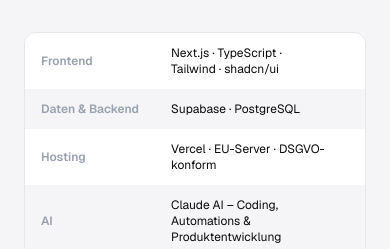
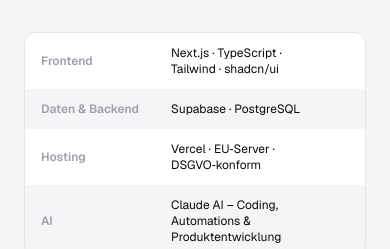
Before and after one commit to JensGildehaus/ratinga-website, a Next.js app: page / in a window 390 px wide. Shown: the part 940-1189 px from the top of the page. Built offline with nearby package versions, Linux system fonts and the light colour scheme.

Commit message:
Fix mobile line break: non-breaking hyphens in DSGVO-konform, EU-Server

```diff
--- a/app/page.tsx
+++ b/app/page.tsx
@@ -186,7 +186,7 @@
 const stackRows = [
   { label: "Frontend", value: "Next.js · TypeScript · Tailwind\u00a0·\u00a0shadcn/ui" },
   { label: "Daten & Backend", value: "Supabase · PostgreSQL" },
-  { label: "Hosting", value: "Vercel · EU-Server · DSGVO-konform" },
+  { label: "Hosting", value: "Vercel · EU\u2011Server · DSGVO\u2011konform" },
   { label: "AI", value: "Claude AI – Coding, Automations & Produktentwicklung" },
 ];
 
```
